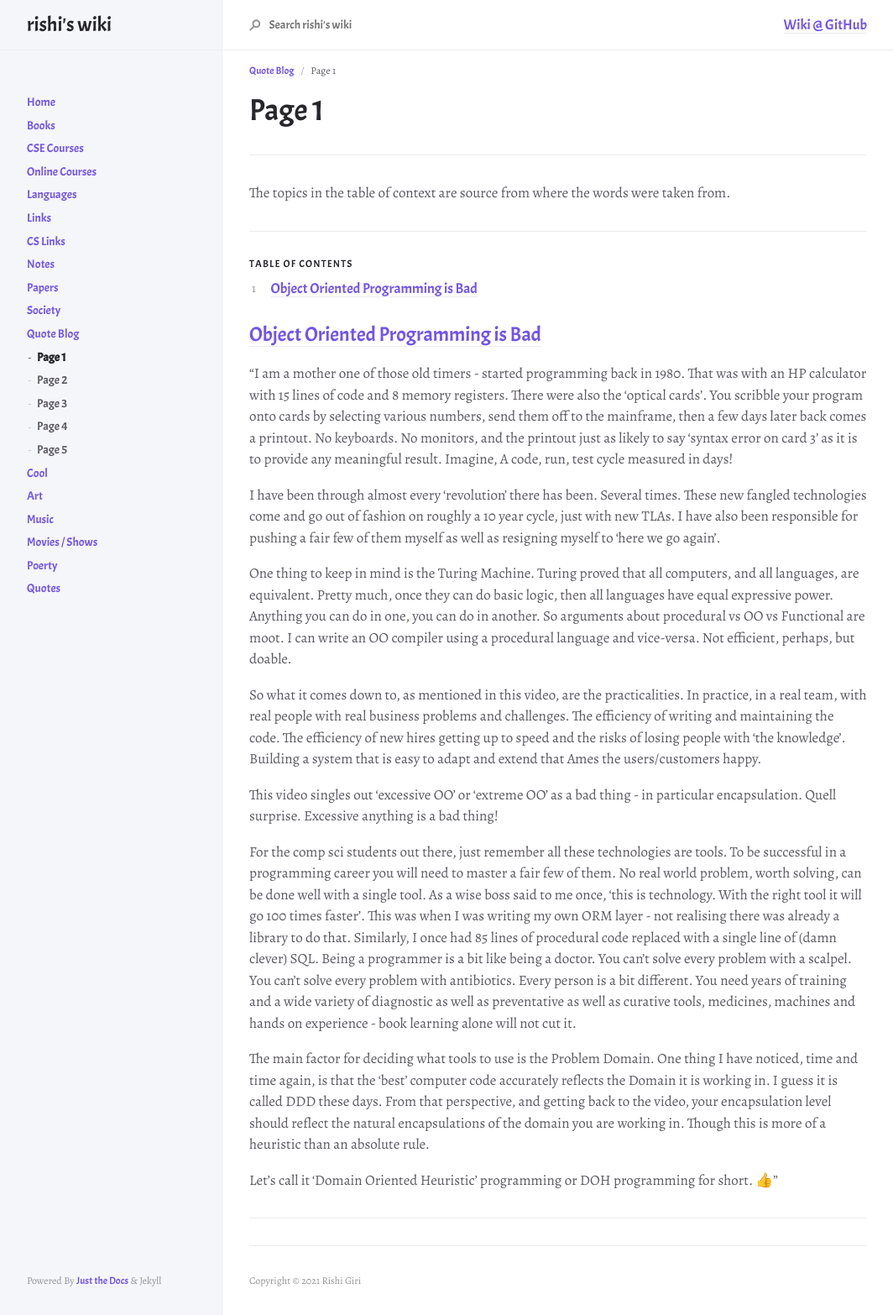
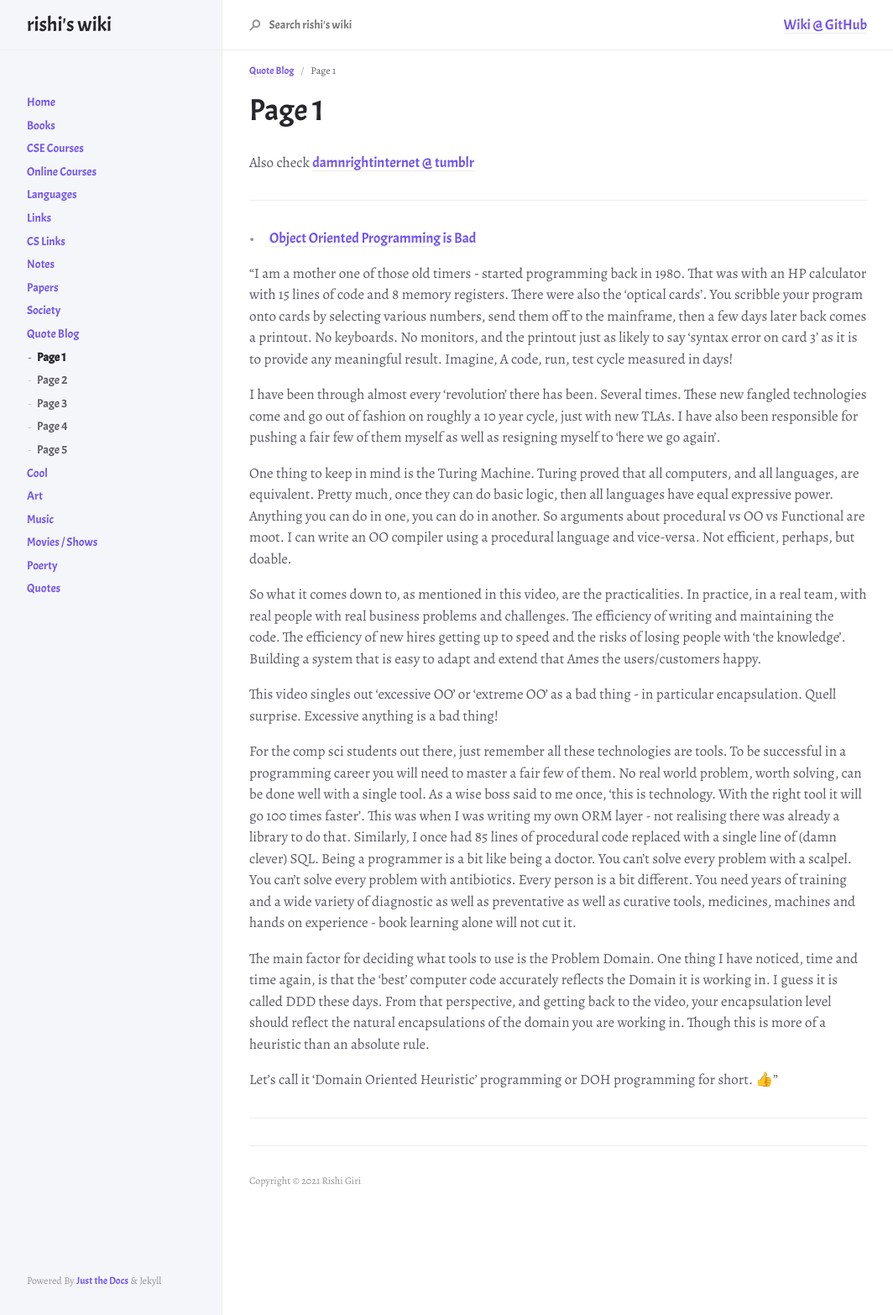
Before and after one commit to r8w/r8w, a Jekyll site: the page built from docs/qblog/00.md, in a window 1280 px wide. Shown: the whole page at 84% size, without its empty margins (107-1171 px from the left). Built offline with Jekyll 4.4.1, drawn with Linux system fonts in a browser that asks for light colours; nearby versions of some CDN libraries.

Commit message:
update changes

```diff
--- a/docs/qblog/00.md
+++ b/docs/qblog/00.md
@@ -8,20 +8,11 @@ nav_order: 1
 # Page 1
 {: .no_toc }
 
----
-
-The topics in the table of context are source from where the words were taken from.
+Also check [damnrightinternet @ tumblr](https://damnrightinternet.tumblr.com)
 
 ---
 
-## Table of contents
-{: .no_toc .text-delta }
-
-1. TOC
-{:toc}
-
-
-## [Object Oriented Programming is Bad](https://www.youtube.com/watch?v=QM1iUe6IofM)
+- [Object Oriented Programming is Bad](https://www.youtube.com/watch?v=QM1iUe6IofM)
 
 "I am a mother one of those old timers - started programming back in 1980. That was with an HP calculator with 15 lines of code and 8 memory registers. There were also the ‘optical cards’. You scribble your program onto cards by selecting various numbers, send them off to the mainframe, then a few days later back comes a printout. No keyboards. No monitors, and the printout just as likely to say ‘syntax error on card 3’ as it is to provide any meaningful result. Imagine, A code, run, test cycle measured in days!
 
```
